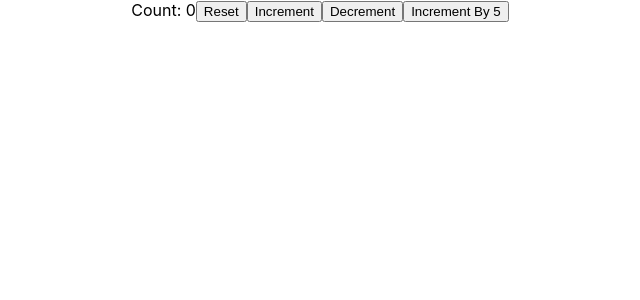
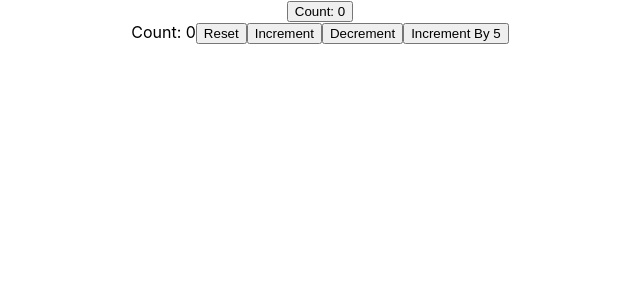
Before and after one commit to ZikaZaki/react-hooks, a React (Create React App) app: page / in a window 1280 px wide. Shown: the top 300 px of the page, without its empty margins (320-960 px from the left). Built offline with nearby package versions, Linux system fonts and the light colour scheme.

Commit message:
added ClassCounterTwo to App.js

```diff
--- a/src/App.js
+++ b/src/App.js
@@ -1,5 +1,6 @@
 import './App.css';
 import ClassCounter from "./components/ClassCounter";
+import ClassCounterTwo from "./components/ClassCounterTwo";
 import HookCounter from "./components/HookCounter";
 import HookCounterTwo from "./components/HookCounterTwo";
 
@@ -7,6 +8,7 @@ function App() {
   return (
     <div className="App">
       {/* <ClassCounter /> */}
+      <ClassCounterTwo />
       {/* <HookCounter /> */}
       <HookCounterTwo />
     </div>
```
